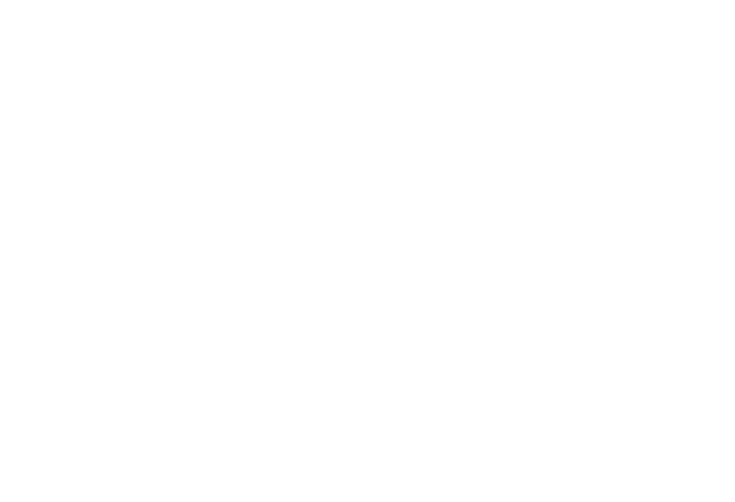
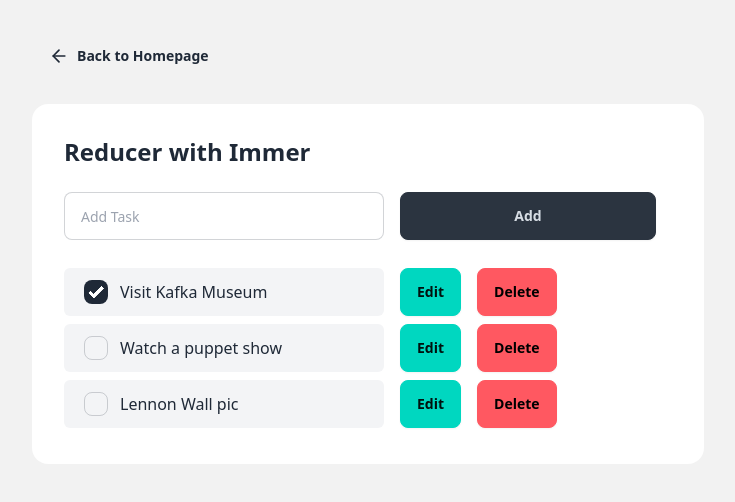
Before and after one commit to Rezuanul-Islam-Fahim/react-state-management, a React app: page /reducer-immer in a window 1280 px wide. Before the commit this address had no page. Shown: the top 502 px of the page, without its empty margins (272-1007 px from the left). Built offline with nearby package versions, Linux system fonts and the light colour scheme; the HTML template or start-up script is replaced by a standard one.

Commit message:
Add new page + functionality - reducer-with-immer

```diff
--- a/package.json
+++ b/package.json
@@ -13,7 +13,8 @@
     "lucide-react": "^0.525.0",
     "react": "^19.1.0",
     "react-dom": "^19.1.0",
-    "react-router": "^7.6.3"
+    "react-router": "^7.6.3",
+    "use-immer": "^0.11.0"
   },
   "devDependencies": {
     "@eslint/js": "^9.30.1",
--- a/src/App.jsx
+++ b/src/App.jsx
@@ -3,6 +3,7 @@
 import StateWithReducer from './pages/StateWithReducer'
 import MainContentLayout from './layouts/MainContentLayout'
 import StateWithoutReducer from './pages/StateWithoutReducer'
+import ReducerWithImmer from './pages/ReducerWithImmer'
 
 const App = () => {
   return (
@@ -12,6 +13,7 @@
         <Route element={<MainContentLayout />} >
           <Route path={'/state-without-reducer'} element={<StateWithoutReducer />} />
           <Route path={'/state-reducer'} element={<StateWithReducer />} />
+          <Route path={'/reducer-immer'} element={<ReducerWithImmer />} />
         </Route>
       </Routes>
     </BrowserRouter>
--- a/src/pages/HomePage.jsx
+++ b/src/pages/HomePage.jsx
@@ -12,6 +12,10 @@
                     className="btn btn-primary my-2">
                     Consolidate state with Reducer
                 </Link>
+                <Link to={'/reducer-immer'}
+                    className="btn btn-primary my-2">
+                    Reducer with Immer
+                </Link>
             </div>
         </div>
     )
--- /dev/null
+++ b/src/pages/ReducerWithImmer.jsx
@@ -0,0 +1,154 @@
+import { useState } from 'react'
+import { useImmerReducer } from 'use-immer'
+
+const ReducerWithImmer = () => {
+    const [tasks, dispatch] = useImmerReducer(taskReducer, initialTasks)
+
+    const handleAddTask = (text) => {
+        dispatch({
+            type: 'added',
+            text: text,
+            id: tasks.length
+        })
+    }
+
+    const handleUpdateTask = (task) => {
+        dispatch({
+            type: 'updated',
+            task: task
+        })
+    }
+
+    const handleDeleteTask = (taskId) => {
+        dispatch({
+            type: 'deleted',
+            taskId: taskId
+        })
+    }
+
+    return (
+        <>
+            <h2 className="card-title text-2xl mb-4">
+                Reducer with Immer
+            </h2>
+            <AddTask handleAddTask={handleAddTask} />
+            <TaskList
+                tasks={tasks}
+                handleUpdateTask={handleUpdateTask}
+                handleDeleteTask={handleDeleteTask} />
+        </>
+    )
+}
+
+const AddTask = ({ handleAddTask }) => {
+    const [text, setText] = useState('')
+
+    return (
+        <div className="flex flex-row">
+            <input
+                type="text"
+                value={text}
+                onChange={e => setText(e.target.value)}
+                placeholder="Add Task"
+                className="input input-bordered input-md w-full max-w-xs" />
+            <button
+                className="btn btn-neutral btn-wide ml-4"
+                onClick={() => {
+                    setText('')
+                    handleAddTask(text)
+                }} >
+                Add
+            </button>
+        </div>
+    )
+}
+
+const TaskList = ({ tasks, handleUpdateTask, handleDeleteTask }) => {
+    return (
+        <div className="flex flex-col mt-4">
+            {tasks.map(task => (
+                <Task
+                    key={task.id}
+                    task={task}
+                    handleUpdateTask={handleUpdateTask}
+                    handleDeleteTask={handleDeleteTask} />
+            ))}
+        </div>
+    )
+}
+
+const Task = ({ task, handleUpdateTask, handleDeleteTask }) => {
+    const [editing, setEditing] = useState(false)
+
+    return (
+        <div className="flex flex-row my-1">
+            <div className="flex flex-row bg-gray-100 rounded-md px-5 py-3 min-w-80">
+                <input
+                    type="checkbox"
+                    onChange={e => handleUpdateTask({
+                        ...task,
+                        done: e.target.checked
+                    })}
+                    checked={task.done}
+                    className="checkbox mr-3" />
+                {editing ? (
+                    <input
+                        type="text"
+                        className="input input-bordered w-full max-w-xs input-xs"
+                        value={task.text}
+                        onChange={e => handleUpdateTask({
+                            ...task,
+                            text: e.target.value
+                        })} />
+                ) : (
+                    <p className="text-md">{task.text}</p>
+                )}
+            </div>
+            <button
+                className="btn btn-accent ml-4"
+                onClick={e => setEditing(!editing)} >
+                {editing ? 'Save' : 'Edit'}
+            </button>
+            <button
+                className="btn btn-error ml-4"
+                onClick={e => handleDeleteTask(task.id)} >
+                Delete
+            </button>
+        </div>
+    )
+}
+
+const taskReducer = (draft, action) => {
+    switch (action.type) {
+        case 'added': {
+            draft.push({
+                id: action.id,
+                text: action.text,
+                done: false
+            })
+            break;
+        }
+
+        case 'updated': {
+            const index = draft.findIndex(e => e.id === action.task.id)
+            draft[index] = action.task
+            break
+        }
+
+        case 'deleted': {
+            return draft.filter(e => e.id !== action.taskId)
+        }
+
+        default: {
+            throw new Error('Invalid action: ' + action.type)
+        }
+    }
+}
+
+const initialTasks = [
+    { id: 0, text: 'Visit Kafka Museum', done: true },
+    { id: 1, text: 'Watch a puppet show', done: false },
+    { id: 2, text: 'Lennon Wall pic', done: false },
+]
+
+export default ReducerWithImmer
```
Also changed, not shown: 1 other file (tests, documents, lock files or other folders).
